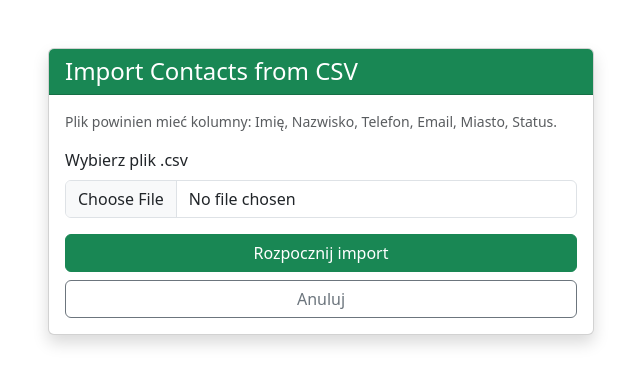
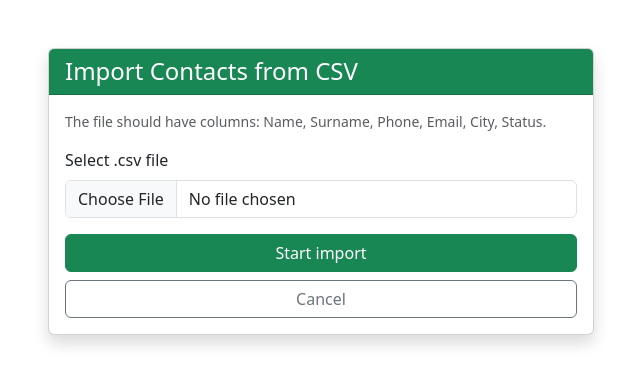
Before and after one commit to onyevyerov/contact_app, a Django app: page /import-csv/ in a window 1280 px wide. Shown: the top 385 px of the page, without its empty margins (319-959 px from the left). Run offline with Django 4.2, Linux system fonts and the light colour scheme.

Commit message:
small fixes in template

```diff
--- a/templates/import_form.html
+++ b/templates/import_form.html
@@ -8,16 +8,16 @@
                     <h4 class="mb-0">Import Contacts from CSV</h4>
                 </div>
                 <div class="card-body">
-                    <p class="text-muted small">Plik powinien mieć kolumny: Imię, Nazwisko, Telefon, Email, Miasto, Status.</p>
+                    <p class="text-muted small">The file should have columns: Name, Surname, Phone, Email, City, Status.</p>
                     <form method="post" enctype="multipart/form-data">
                         {% csrf_token %}
                         <div class="mb-3">
-                            <label class="form-label">Wybierz plik .csv</label>
+                            <label class="form-label">Select .csv file</label>
                             <input type="file" name="file" class="form-control" accept=".csv" required>
                         </div>
                         <div class="d-grid gap-2">
-                            <button type="submit" class="btn btn-success">Rozpocznij import</button>
-                            <a href="{% url 'contact_list' %}" class="btn btn-outline-secondary">Anuluj</a>
+                            <button type="submit" class="btn btn-success">Start import</button>
+                            <a href="{% url 'contact_list' %}" class="btn btn-outline-secondary">Cancel</a>
                         </div>
                     </form>
                 </div>
```
